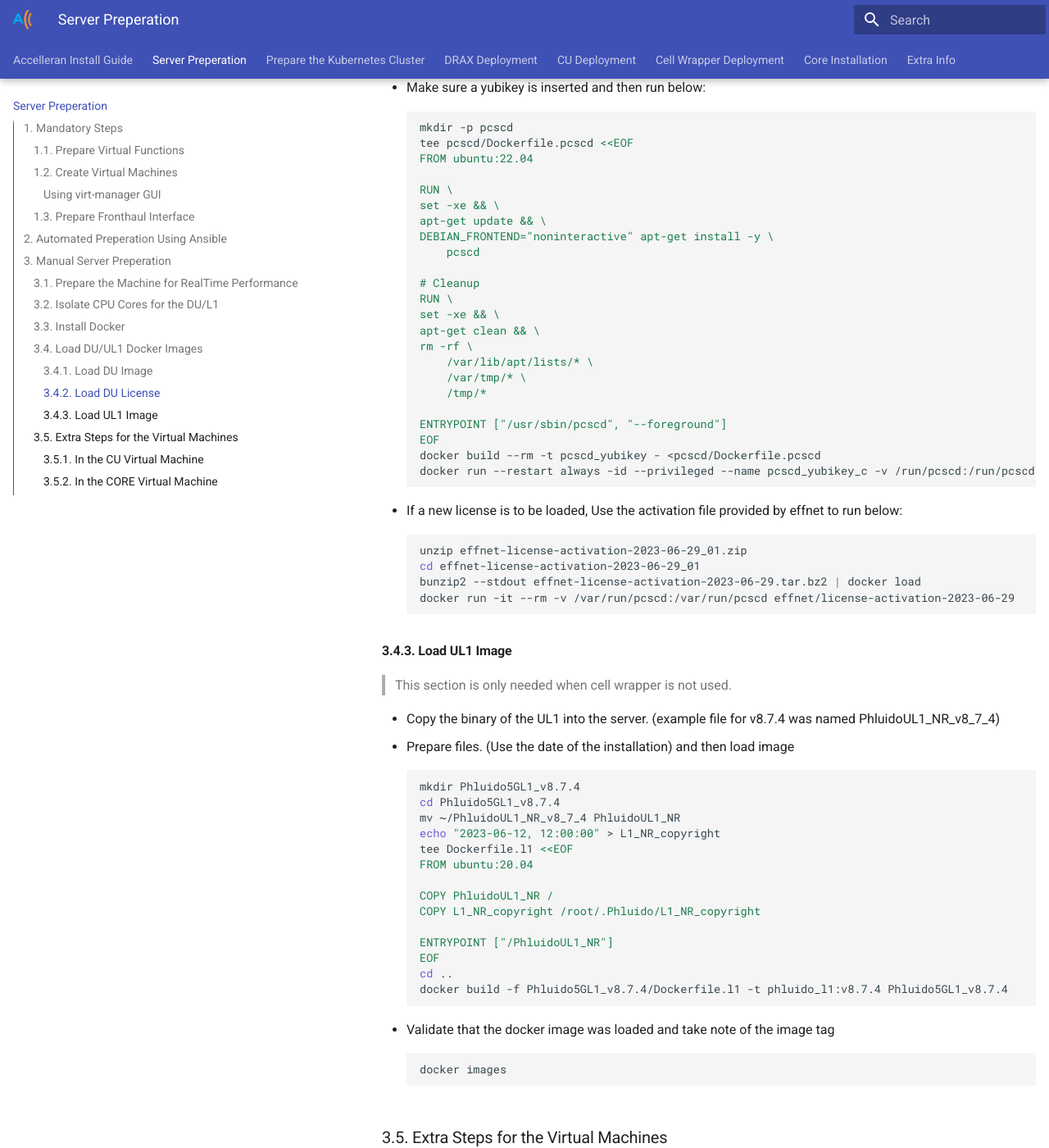
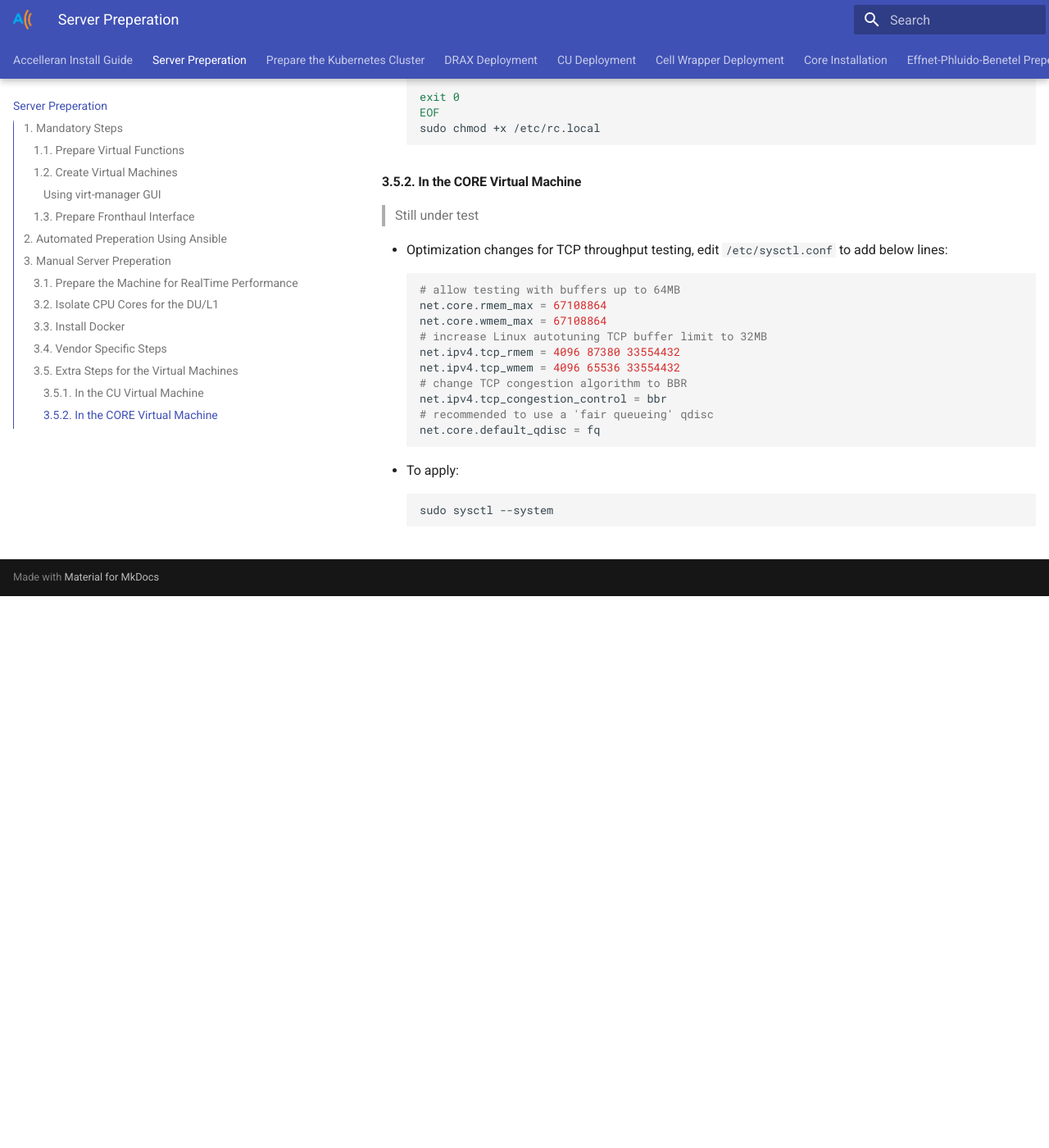
Before and after one commit to accelleran/drax-docs, an MkDocs documentation site: the page built from docs/machine-prep/index.md, in a window 1280 px wide and 1400 px high, scrolled down 6842 px. Shown: the whole window at 82% size. Built offline with MkDocs 1.6.1 and Material for MkDocs 9.7.7, drawn with Linux system fonts in a browser that asks for light colours; the version menu is left out; after the commit the page ends 7569 px from its top, so only the background shows below that; some of the changed text lies outside the part shown.

Commit message:
seperate vendor specific steps

````diff
--- a/docs/machine-prep/index.md
+++ b/docs/machine-prep/index.md
@@ -210,88 +212,9 @@ sudo chmod +x /usr/local/lib/docker/cli-plugins/docker-compose
 sudo cp $DOCKER_CONFIG/cli-plugins/docker-compose /usr/bin/.
 ```
 
-### 3.4. Load DU/UL1 Docker Images
+### 3.4. Vendor Specific Steps
+- [Effnet-Phluido-Benetel](/drax-docs/effnet-benetel-prep)
 
-#### 3.4.1. Load DU Image
-
-> This section is only needed when cell wrapper is not used.
-
-- Copy the file containing the image to the server. (example file accelleran-du-phluido-2024-01-31-q3-patch-release-01-8.7.4.zip)
-- Load image
-```bash
-sudo apt install unzip
-unzip accelleran-du-phluido-2024-01-31-q3-patch-release-01-8.7.4.zip
-cd accelleran-du-phluido-2024-01-31-q3-patch-release-01-8.7.4
-bzcat gnb_du_main_phluido-2024-01-31-q3-patch-release-01-8.7.4.tar.bz2 | docker image load
-```
-- Validate that the docker image was loaded and take note of the image tag
-```bash
-docker images
-```
-
-#### 3.4.2. Load DU License
-
-- Make sure a yubikey is inserted and then run below:
-```bash
-mkdir -p pcscd
-tee pcscd/Dockerfile.pcscd <<EOF
-FROM ubuntu:22.04
-
-RUN \
-set -xe && \
-apt-get update && \
-DEBIAN_FRONTEND="noninteractive" apt-get install -y \
-    pcscd
-
-# Cleanup
-RUN \
-set -xe && \
-apt-get clean && \
-rm -rf \
-    /var/lib/apt/lists/* \
-    /var/tmp/* \
-    /tmp/*
-
-ENTRYPOINT ["/usr/sbin/pcscd", "--foreground"]
-EOF
-docker build --rm -t pcscd_yubikey - <pcscd/Dockerfile.pcscd
-docker run --restart always -id --privileged --name pcscd_yubikey_c -v /run/pcscd:/run/pcscd pcscd_yubikey
-```
-- If a new license is to be loaded, Use the activation file provided by effnet to run below:
-```bash
-unzip effnet-license-activation-2023-06-29_01.zip
-cd effnet-license-activation-2023-06-29_01
-bunzip2 --stdout effnet-license-activation-2023-06-29.tar.bz2 | docker load
-docker run -it --rm -v /var/run/pcscd:/var/run/pcscd effnet/license-activation-2023-06-29
-```
-
-
-#### 3.4.3. Load UL1 Image
-
-> This section is only needed when cell wrapper is not used.
-
-- Copy the binary of the UL1 into the server. (example file for v8.7.4 was named PhluidoUL1_NR_v8_7_4)
-- Prepare files. (Use the date of the installation) and then load image
-```bash
-mkdir Phluido5GL1_v8.7.4
-cd Phluido5GL1_v8.7.4
-mv ~/PhluidoUL1_NR_v8_7_4 PhluidoUL1_NR
-echo "2023-06-12, 12:00:00" > L1_NR_copyright
-tee Dockerfile.l1 <<EOF
-FROM ubuntu:20.04
-
-COPY PhluidoUL1_NR /
-COPY L1_NR_copyright /root/.Phluido/L1_NR_copyright
-
-ENTRYPOINT ["/PhluidoUL1_NR"]
-EOF
-cd ..
-docker build -f Phluido5GL1_v8.7.4/Dockerfile.l1 -t phluido_l1:v8.7.4 Phluido5GL1_v8.7.4
-```
-- Validate that the docker image was loaded and take note of the image tag
-```bash
-docker images
-```
 
 ### 3.5. Extra Steps for the Virtual Machines
 
--- a/mkdocs.yml
+++ b/mkdocs.yml
@@ -44,4 +44,5 @@ nav:
     - 'cu_ng-install/index.md'
     - 'cw_ng-install/index.md'
     - 'core-install/index.md'
+    - 'effnet-benetel-prep/index.md'
     - 'extra-info/index.md'
````
Also changed, not shown: other parts of docs/machine-prep/index.md (+2 -0 lines), docs/cw_ng-install/index.md (+2 -0 lines), docs/effnet-benetel-prep/index.md (added, +113 -0 lines).
